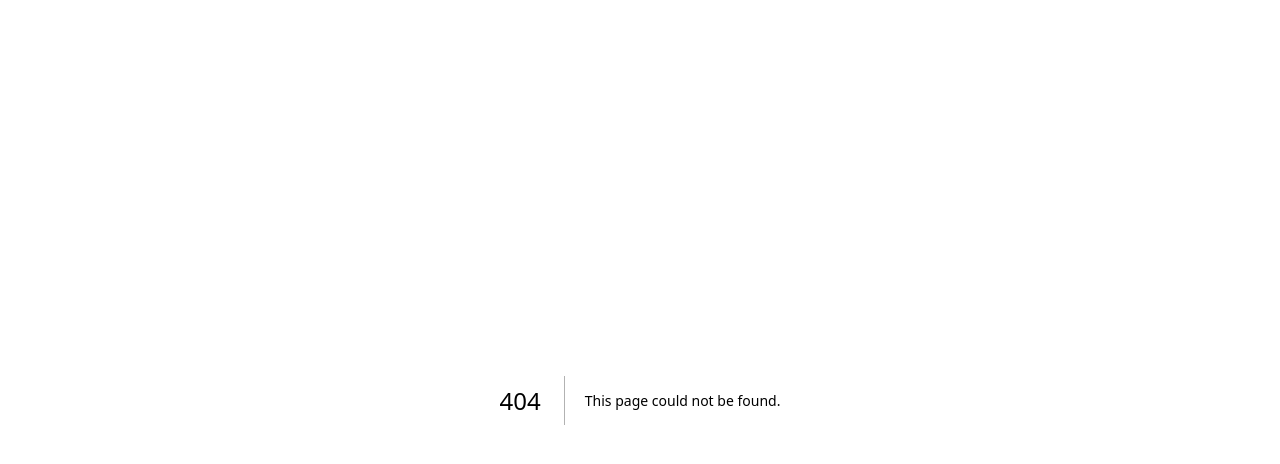
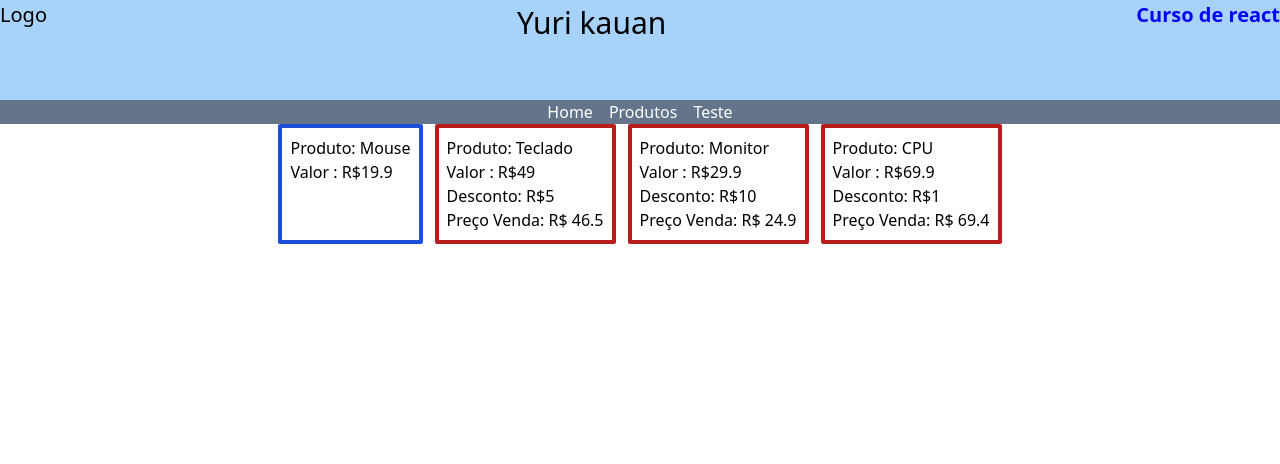
Before and after one commit to YuriKauan10/EstudoDeReact, a Next.js app: page /produtos/produtos in a window 1280 px wide. Before the commit this address had no page. Shown: the top 464 px of the page. Built offline with nearby package versions, Linux system fonts and the light colour scheme.

Commit message:
adição de router

```diff
--- a/pages/Topo.tsx
+++ /dev/null
@@ -1,19 +0,0 @@
-import '../styles/topo.css';
-
-
-function Topo(){
-    return (
-        <div>
-            <div className='div'>
-            <div>Logo</div>
-            <div>
-            <div className='titulo'>Yuri kauan</div>
-            <div className = 'subtitulo'>Curso de react</div>
-            </div>
-            <div>Stay Hard</div>
-            </div>
-        </div>
-    )
-}
-
-export default Topo
--- /dev/null
+++ b/pages/components/Topo.tsx
@@ -0,0 +1,34 @@
+import Link from 'next/link';
+
+function Topo(){
+    return (
+        <div>
+            <div className='div'>
+            <p>Logo</p>
+            <div className='titulo'>Yuri kauan</div>
+            <div className = 'subtitulo'>Curso de react</div>
+            </div>
+            <nav className='flex justify-center bg-slate-500 text-white gap-4'>
+
+            <Link href = '/'>
+            <p>Home</p>
+            </Link>
+            <Link href={
+                {
+                    pathname: '/produtos/produtos',
+                    query: {
+                        nome: 'Yuri', curso: "React Next"
+                    }
+                }
+            }>
+            <p>Produtos</p>
+            </Link>
+            <Link href = '/teste/teste'>
+            <p>Teste</p>
+            </Link>
+            </nav>
+        </div>
+    )
+}
+
+export default Topo
--- a/pages/index.tsx
+++ b/pages/index.tsx
@@ -1,28 +1,13 @@
 import '../styles/globals.css';
-import Topo from "./Topo"
-import Card from './Card';
-
-function Desconto(valor: number, desconto: number){
-    return valor - desconto
-}
-
-function Desconto2(v: number, d: number){
-    return v-(d/2)
-}
+import Topo from "./components/Topo"
 
 export default function Home() {
   return (
     <div>
       <Topo/>
       <div className="appDiv">
-        <div className="font-bold text-blue-700 text-">Curso de react NextTypescript</div>
-        <div className="bg-slate-400 text-orange-200 font-bold pl-1 pr-1 rounded-md">React</div>
-      </div>
-      <div className = 'flex justify-center gap-3 m-3'>
-        <Card produto = {'Mouse'} valor = {40.00} desconto = {0} funcao = {Desconto}/>
-        <Card produto = {'Teclado'} valor = {60.00} desconto = {0} funcao = {Desconto}/>
-        <Card produto = {'Monitor'} valor = {450.00} desconto = {0} funcao = {Desconto2}/>
-        <Card produto = {'CPU'} valor = {750.00} desconto = {100} funcao = {Desconto2}/>
+          <div className="font-bold text-blue-700 text-">Curso de react NextTypescript</div>
+          <div className="bg-slate-400 text-orange-200 font-bold pl-1 pr-1 rounded-md">React</div>
       </div>
     </div>
   )
--- /dev/null
+++ b/pages/produtos/produtos.tsx
@@ -0,0 +1,62 @@
+import Card from "../components/Card"
+import Topo from "../components/Topo"
+import { useRouter } from "next/router"
+
+function Desconto2(v: number, d: number){
+    return v-(d/2)
+}
+
+
+const produtos = [
+    {
+      produto:'Mouse',
+      valor:19.9,
+      desconto:'0',
+      disponivel: true
+    },
+    {
+      produto:'Teclado',
+      valor:49.0,
+      desconto:5,
+      disponivel: true
+    },
+    {
+      produto:'Monitor',
+      valor:29.9,
+      desconto:10,
+      disponivel: true
+    },
+    {
+      produto:'CPU',
+      valor:69.9,
+      desconto:1,
+      disponivel: true
+    },
+    {
+      produto:'Caixa de som',
+      valor:39.9,
+      desconto: 0,
+      disponivel: false
+    },
+  ]
+
+export default function ProdutosPagina(){
+  const router = useRouter()
+    const {nome, curso} = router.query
+    console.log(nome, curso)
+    return(
+      <div>
+      <Topo/>
+      <div className="flex justify-center gap-3 m-3'">
+        {
+          produtos.map((element : any, index) => {
+            if(element.disponivel){
+              return(
+              <Card key = {index} produto={element.produto} valor={element.valor} desconto = {element.desconto} funcao ={Desconto2}/>
+            )}
+          })
+        }
+      </div>
+      </div>
+    )
+}
--- /dev/null
+++ b/pages/teste/teste.tsx
@@ -0,0 +1,9 @@
+import Topo from "../components/Topo"
+export default function testePagina(){
+    return(
+      <div>
+        <Topo/>
+        TESTE
+      </div>
+    )
+}
--- a/styles/globals.css
+++ b/styles/globals.css
@@ -13,3 +13,22 @@
     gap: 5px;
     background-color: rgb(248, 248, 182);
 }
+
+
+.div{
+    display: flex;
+    justify-content: space-between;
+    background-color: rgb(167, 210, 250);
+    height: 100px;
+    font-size: 20px;
+}
+
+.titulo{
+    font-size: 30px;
+    font-weight: 400;
+}
+
+.subtitulo{
+    font-weight: bold;
+    color: blue;
+}
```
Also changed, not shown: styles/topo.css (deleted, +0 -19 lines), pages/components/Card.tsx (renamed from pages/Card.tsx).
